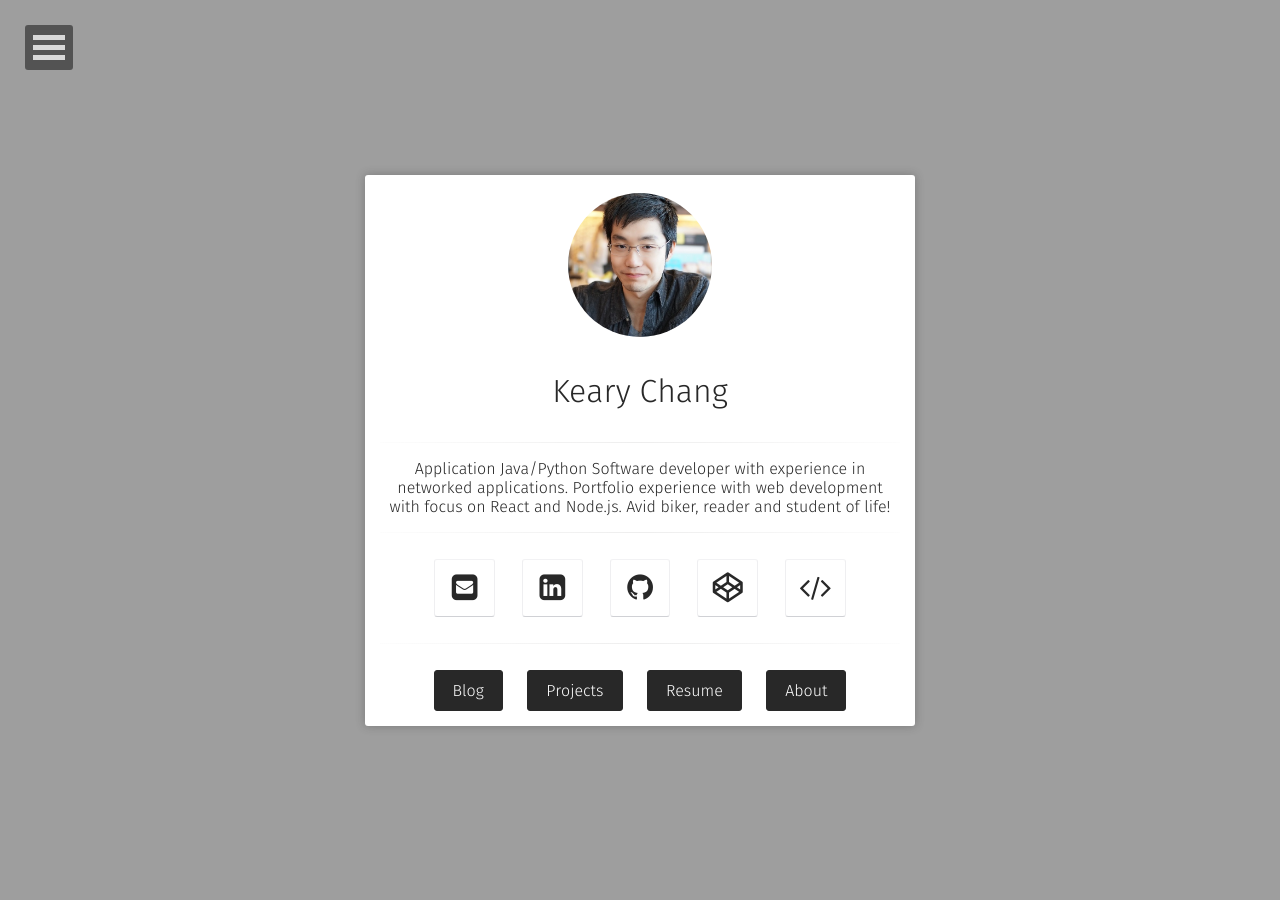
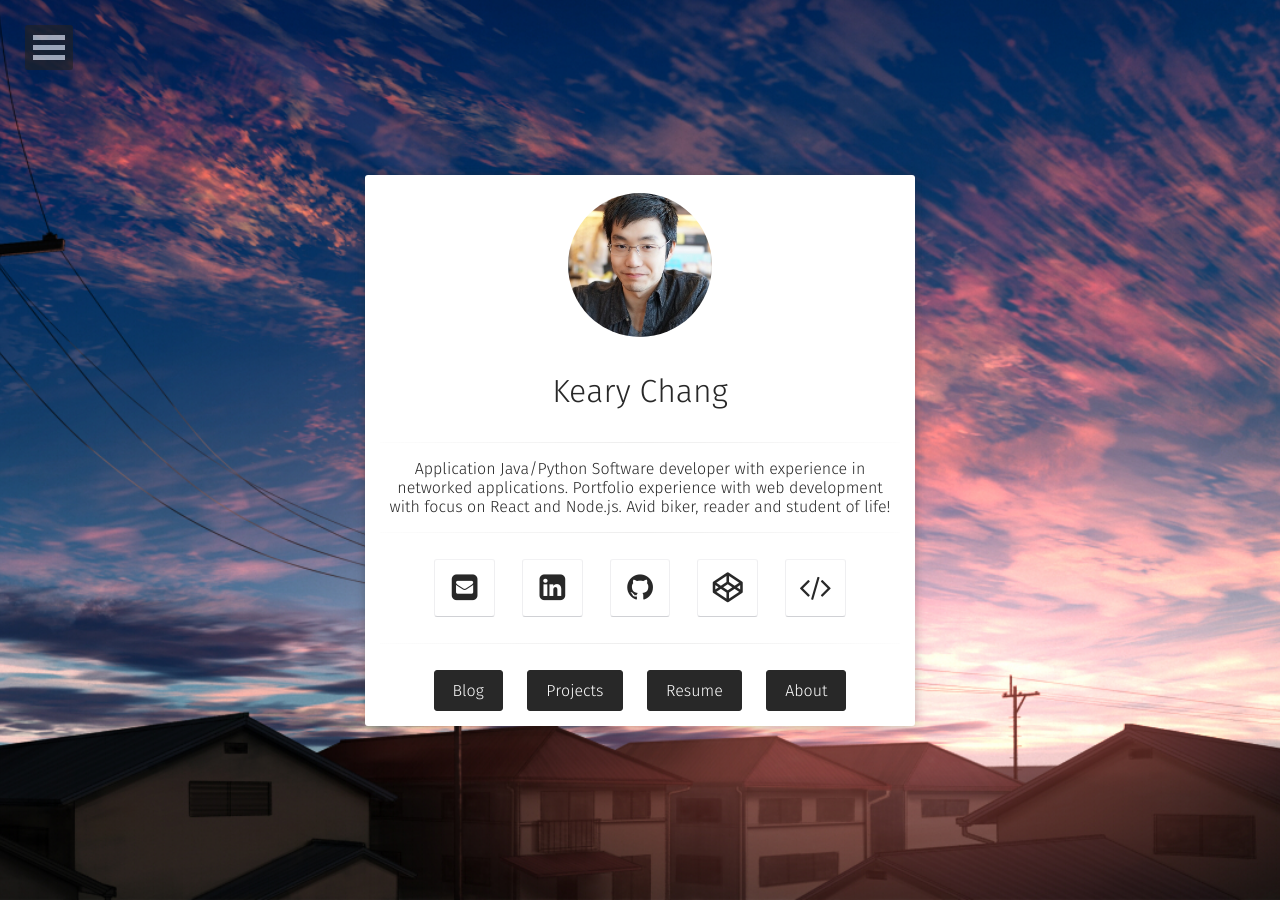
Before and after one commit to kearychang/kearychang.github.io, a Jekyll site: the page built from index.html, in a window 1280 px wide. Built offline with Jekyll 4.4.1, drawn with Linux system fonts in a browser that asks for light colours; some web fonts are replaced.

Commit message:
changed bg

```diff
--- a/_config.yml
+++ b/_config.yml
@@ -5,7 +5,7 @@ description:        ""
 reading_time:       true
 words_per_minute:   200
 logo:               'assets/img/logo.JPG'
-background:         'assets/img/placeholder-big.jpg'
+background:         'assets/img/cityBG.jpg'
 tiled_bg:           false   # Set this true if you want to tile your background image, otherwise it will be covered
 locale:             en_US
 url:                https://kearychang.github.io/
```
Also changed, not shown: assets/img/cityBG.jpg (added).
